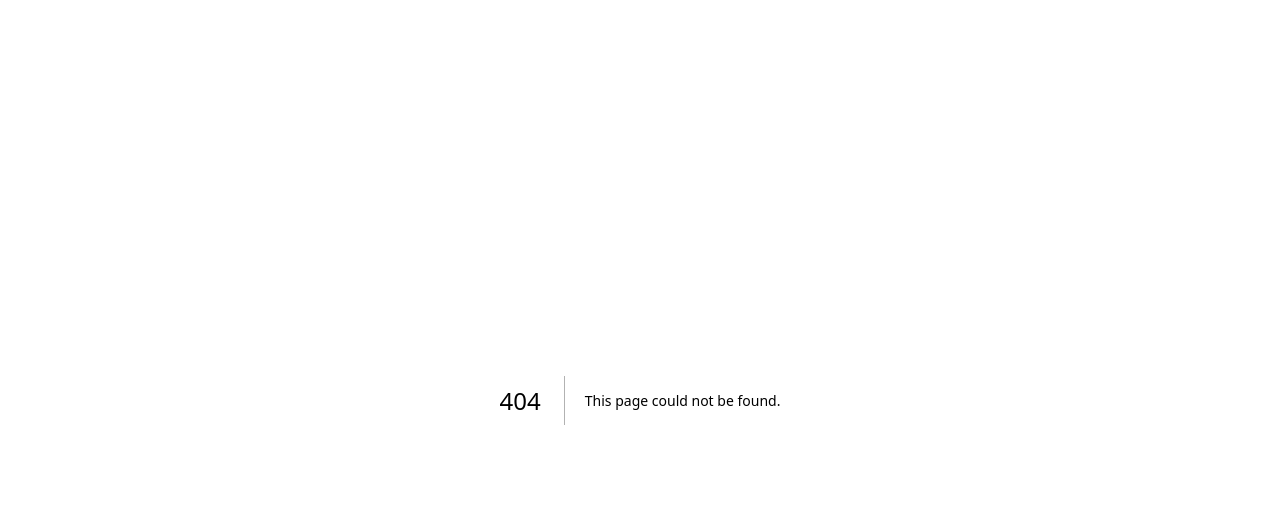
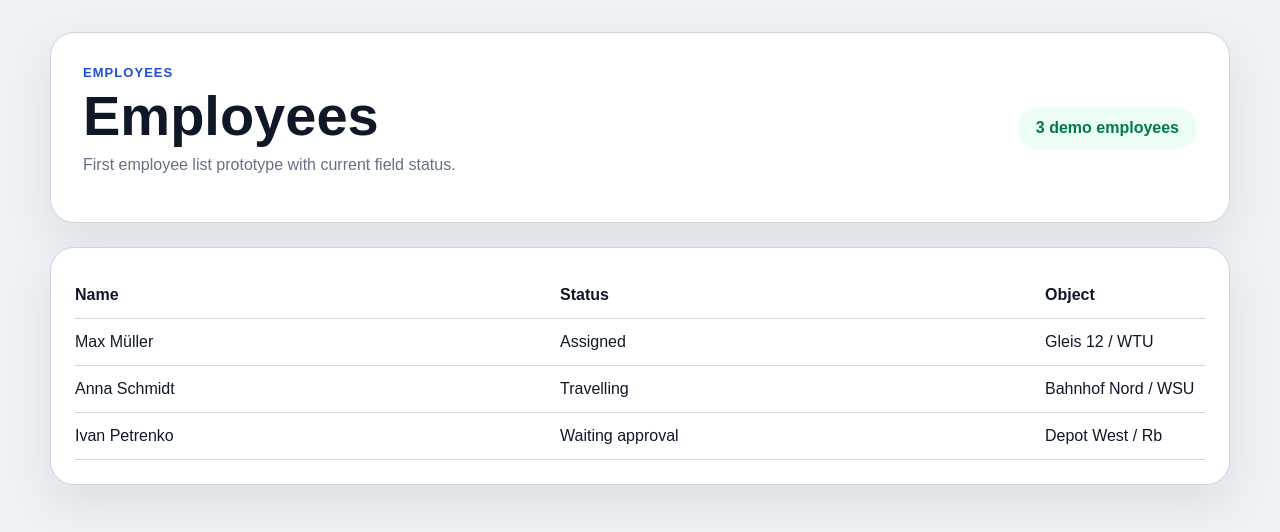
Before and after one commit to Webartdp/rail-crm-platform, a Next.js app in the folder frontend/: page /employees in a window 1280 px wide. Before the commit this address had no page. Shown: the top 532 px of the page. Built offline with nearby package versions, Linux system fonts and the light colour scheme.

Commit message:
Add employees list prototype

```diff
--- /dev/null
+++ b/frontend/app/employees/page.tsx
@@ -0,0 +1,31 @@
+const employees = [
+  ['Max Müller', 'Assigned', 'Gleis 12', 'WTU'],
+  ['Anna Schmidt', 'Travelling', 'Bahnhof Nord', 'WSU'],
+  ['Ivan Petrenko', 'Waiting approval', 'Depot West', 'Rb'],
+];
+
+export default function EmployeesPage() {
+  return (
+    <main className="page-shell">
+      <section className="hero-card">
+        <div>
+          <p className="eyebrow">Employees</p>
+          <h1>Employees</h1>
+          <p className="hero-text">First employee list prototype with current field status.</p>
+        </div>
+        <div className="status-pill">3 demo employees</div>
+      </section>
+
+      <section className="panel">
+        <div className="table-row"><strong>Name</strong><strong>Status</strong><strong>Object</strong></div>
+        {employees.map(([name, status, place, type]) => (
+          <div className="table-row" key={name}>
+            <span>{name}</span>
+            <span>{status}</span>
+            <span>{place} / {type}</span>
+          </div>
+        ))}
+      </section>
+    </main>
+  );
+}
```
